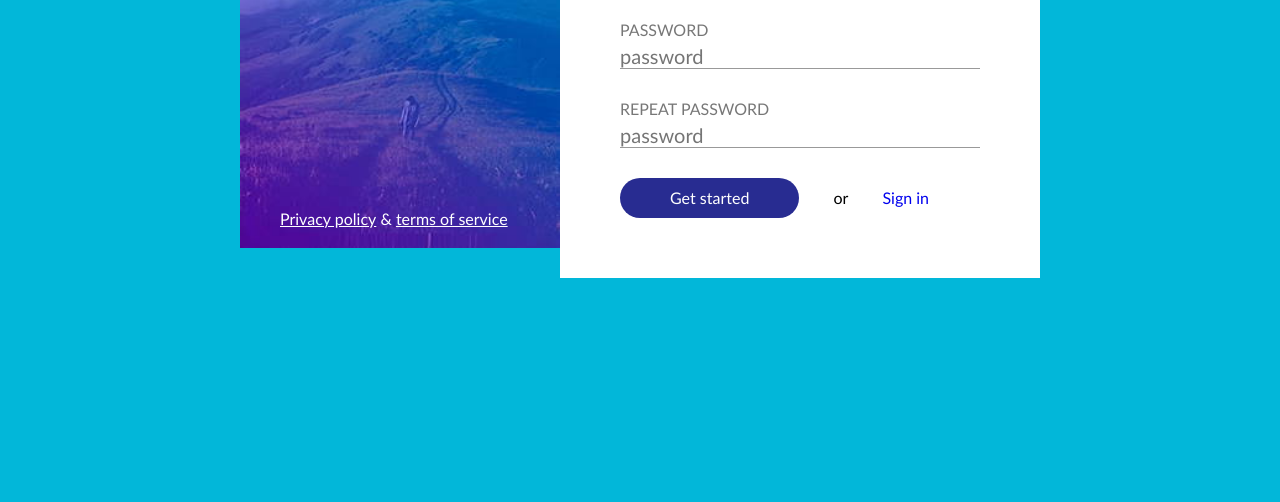
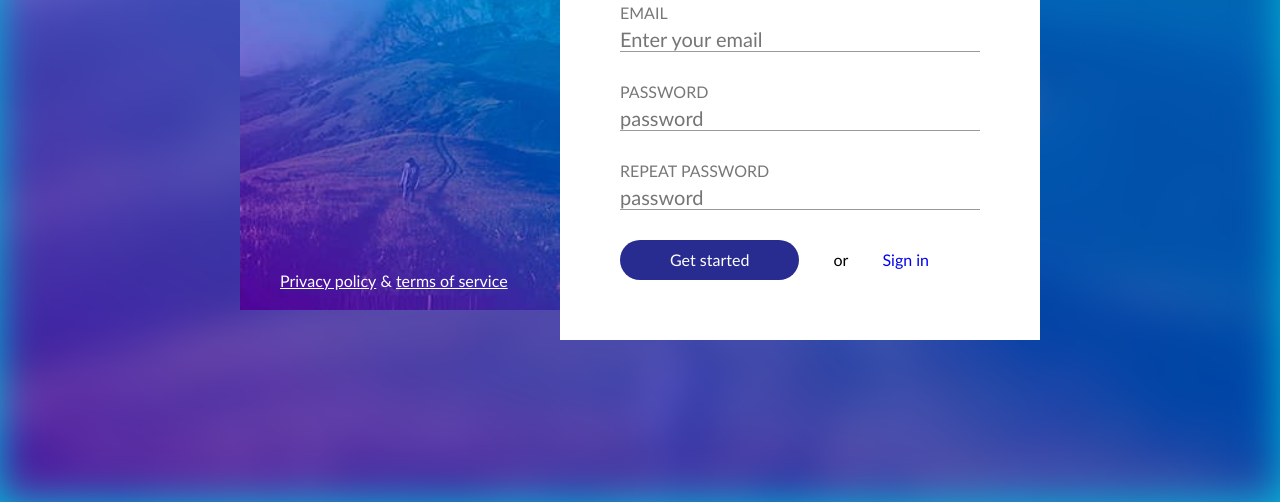
Before and after one commit to front-end-by-rimantas/18-b-sign-up, a plain HTML site: page index.html in a window 1280 px wide. Shown: the part 298-800 px from the top of the page. Drawn offline with Linux system fonts and the light colour scheme.

Commit message:
Background images and positioning

```diff
--- a/index.html
+++ b/index.html
@@ -9,6 +9,7 @@
 </head>
 
 <body>
+    <img class="background" src="./hill.jpg" alt="Background image">
     <main class="container">
         <div class="left-column">
             <h1 class="title">Sign up</h1>
--- a/main.css
+++ b/main.css
@@ -10,12 +10,20 @@ body * {
 body {
     background-color: #02B7D9;
 }
+    .background {
+        width: 100%;
+        height: 100vh;
+        filter: blur(20px);
+        object-fit: cover;
+        object-position: center;
+    }
     .container {
         display: inline-block;
         width: 800px;
-        margin-top: 100px;
-        margin-left: calc( (100% - 800px) / 2 );
-        position: relative;
+        position: absolute;
+        top: 50%;
+        left: 50%;
+        transform: translate(-50%, -50%);
     }
         .left-column {
             display: inline-block;
```
